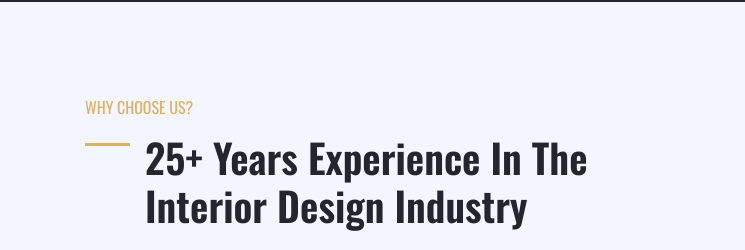
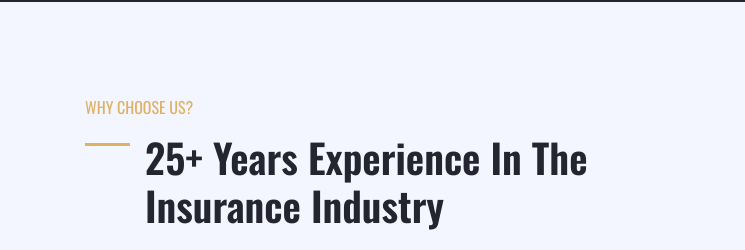
Before and after one commit to PisoftInformatic/idesign-template, a plain HTML site: page about.html in a window 1280 px wide. Shown: the part 514-764 px from the top of the page, 0-745 px from the left. Drawn offline with nearby package versions, Linux system fonts and the light colour scheme; grey boxes are pictures that could not be loaded.

Commit message:
message : interior to insurance

```diff
--- a/about.html
+++ b/about.html
@@ -164,7 +164,7 @@
             <div class="row">
                 <div class="col-lg-7 mt-5 py-5 pr-lg-5">
                     <h6 class="text-primary font-weight-normal text-uppercase mb-3">Why Choose Us?</h6>
-                    <h1 class="mb-4 section-title">25+ Years Experience In The Interior Design Industry</h1>
+                    <h1 class="mb-4 section-title">25+ Years Experience In The Insurance  Industry</h1>
                     <p class="mb-4">Dolores lorem lorem ipsum sit et ipsum. Sadip sea amet diam dolore sed et. Sit rebum labore sit sit ut vero no sit. Et elitr stet dolor sed sit et sed ipsum et kasd ut. Erat duo eos et erat sed diam duo</p>
                     <ul class="list-inline">
                         <li><h5><i class="far fa-check-square text-primary mr-3"></i>25+ Years Experience</h5></li>
@@ -185,7 +185,7 @@
 
 
     <!-- Projects Start -->
-    <!-- <div class="container-fluid py-5">
+ <div class="container-fluid py-5">
         <div class="container py-5">
             <div class="row justify-content-center">
                 <div class="col-lg-6 col-md-8 col text-center mb-4">
@@ -314,7 +314,7 @@
                 </div>
             </div>
         </div>
-    </div> -->
+    </div>
     <!-- Projects End -->
 
 
```
Also changed, not shown: index.html (+1 -1 lines).
